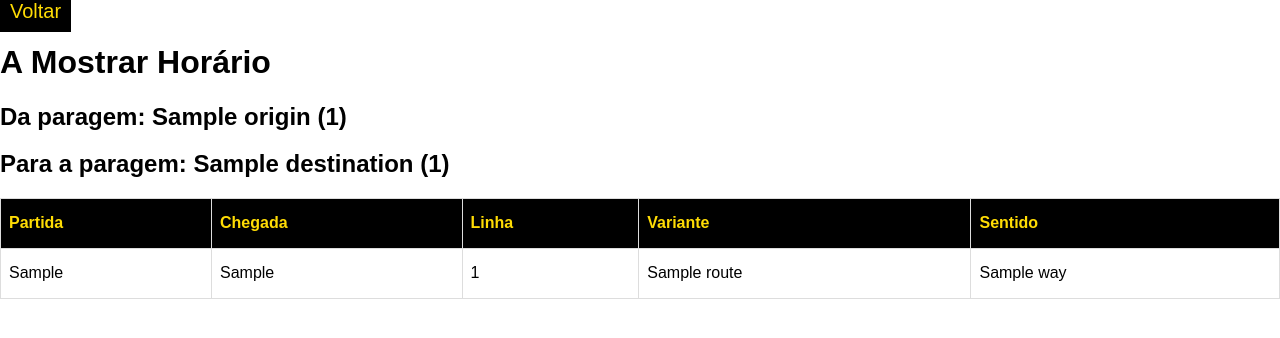
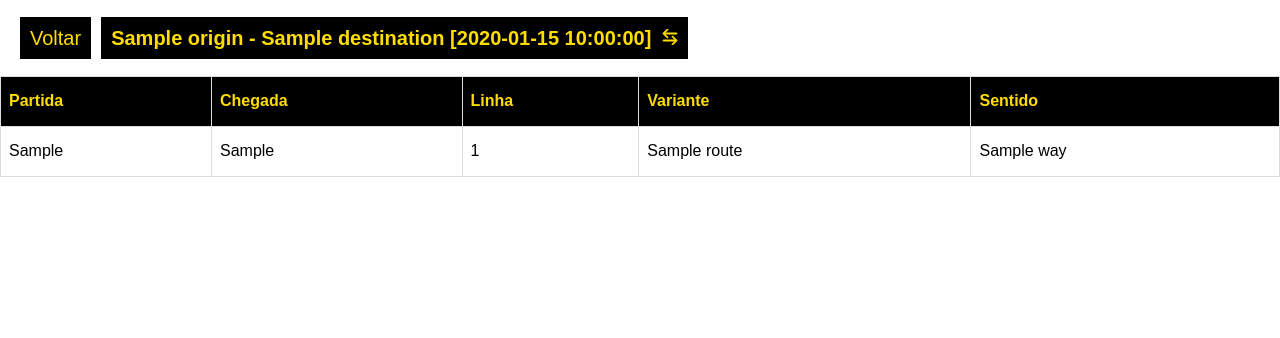
Before and after one commit to PedroTaborda/cm-rework, a Flask app: template templates/timetable.html in a window 1280 px wide. Shown: the top 338 px of the page. Run offline with Flask 2, Linux system fonts and the light colour scheme; the template is opened without the code that fills it: most values are stand-ins (such as "Sample title", 1, 10 or a date in 2020).

Commit message:
Add date and direction reversing to timetable page

```diff
--- a/server.py
+++ b/server.py
@@ -82,13 +82,14 @@ def get_timetable():
             'lon': destination.lon,
             'location-identifiers': destination.location_identifiers,
         },
+        'date': date,
         'trips': sendable_trips
     }
 
     if raw is not None:
         return raw_trips.__str__()
 
-    return render_template('timetable.html', origin=origin, destination=destination, trips=sendable_trips)
+    return render_template('timetable.html', origin=origin, destination=destination, trips=sendable_trips, date=date)
 
 # for css, javascript, images, etc.
 @app.route('/<path:path>.<ext>')
--- a/templates/timetable.html
+++ b/templates/timetable.html
@@ -13,34 +13,83 @@
 </head>
 
 <body>
+<div class="top-bar">
     <div id="back-btn">
         <span><a href="/">Voltar</a></span>
     </div>
+    {# <h2 class="order">{{ origin.name }} - {{ destination.name }}</h2> #}
+    <h2 class="order">
+    <a href="/timetable?origin={{ destination.id }}&destination={{ origin.id }}&date={{ date }}">{{ origin.name }} - {{ destination.name }} [{{ date }}]
+    <div class="lr-arrows">
+    <svg xmlns="http://www.w3.org/2000/svg" width="16" height="16" fill="currentColor" class="bi bi-arrow-left-right"
+        viewBox="0 0 16 16">
+        <path fill-rule="evenodd"
+            d="M1 11.5a.5.5 0 0 0 .5.5h11.793l-3.147 3.146a.5.5 0 0 0 .708.708l4-4a.5.5 0 0 0 0-.708l-4-4a.5.5 0 0 0-.708.708L13.293 11H1.5a.5.5 0 0 0-.5.5zm14-7a.5.5 0 0 1-.5.5H2.707l3.147 3.146a.5.5 0 1 1-.708.708l-4-4a.5.5 0 0 1 0-.708l4-4a.5.5 0 1 1 .708.708L2.707 4H14.5a.5.5 0 0 1 .5.5z" stroke="currentColor" strokeWidth="2" />
+    </svg>
+    </div>
+    </a>
+    </h2>
+</div>
     <style>
+    /* svg elements inside lr-arrows are stacked on top of one another */
+    .lr-arrows {
+        position: relative;
+        display: inline-block;
+        width: 16px;
+        height: 16px;
+        margin-left: 5px;
+    }
+        .top-bar {
+            display: flex;
+            align-items: center;
+            justify-content:left;
+            padding: 10px;
+            margin: 0 auto;
+            width: 100%;
+        }
         #back-btn {
-            padding: 10px;
-            color: #ffdc04;
-            background-color: #000000;
+            color: #ffdd01;
             font-family: poppins, sans-serif;
             font-size: 20px;
             text-align: center;
             display: inline;
+            padding: 10px;
         }
 
         #back-btn a {
-            color: #ffdc04;
+            color: #ffdd01;
             text-decoration: none;
+            padding: 10px;
+            margin: 0 auto;
+            background-color: #000000;
+
         }
 
         #back-btn a:hover {
-            color: #ffdc04;
+            color: #ffdd01;
             text-decoration: none;
+            background-color: #555;
+        }
+        .order {
+            font-family: poppins, sans-serif;
+            font-size: 20px;
+            text-align: center;
+        }
+
+        .order a {
+            color: #ffdd01;
+            text-decoration: none;
+            padding: 10px;
+            margin: 0 auto;
+            background-color: #000000;
+        }
+
+        .order a:hover {
+            color: #ffdd01;
+            text-decoration: none;
+            background-color: #555;
         }
     </style>
-    <h1>A Mostrar Horário</h1>
-    <h2>Da paragem: {{ origin.name }} ({{origin.id}})</h1>
-    <h2>Para a paragem: {{ destination.name }} ({{destination.id}})</h1>
-
     <div id="time">
         <table class="timetable">
             <thead class="fields">
@@ -163,7 +212,7 @@
                     padding-bottom: 12px;
                     text-align: left;
                     background-color: #000000;
-                    color: #ffdc04;
+                    color: #ffdd01;
                     cursor: pointer;
                 }
             </style>
```
